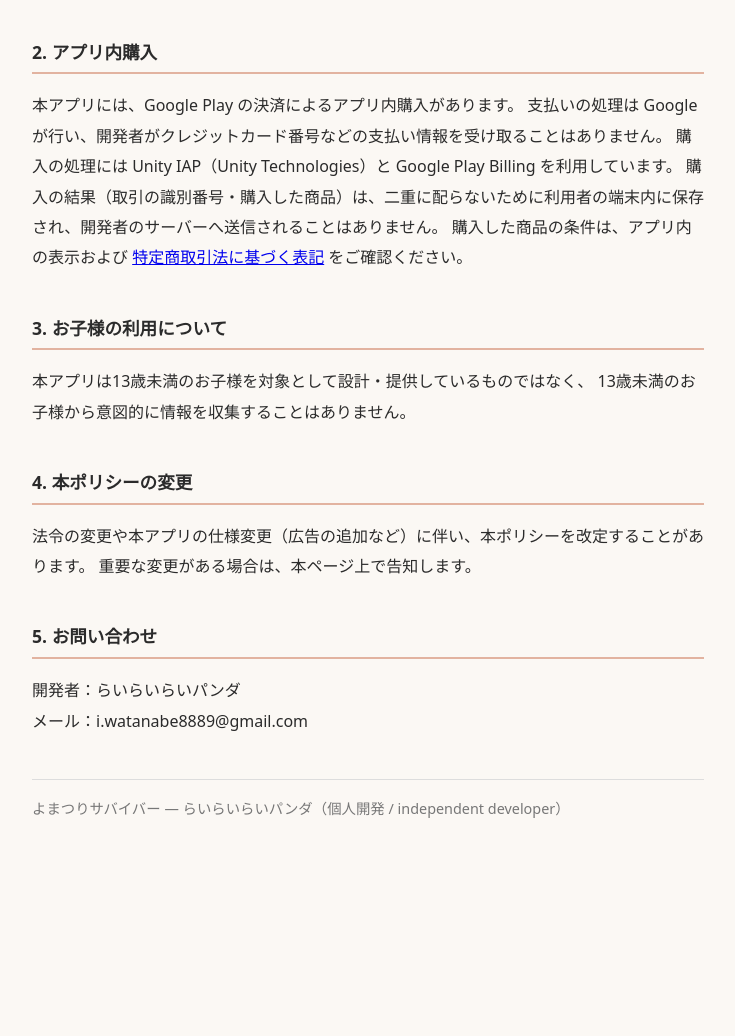
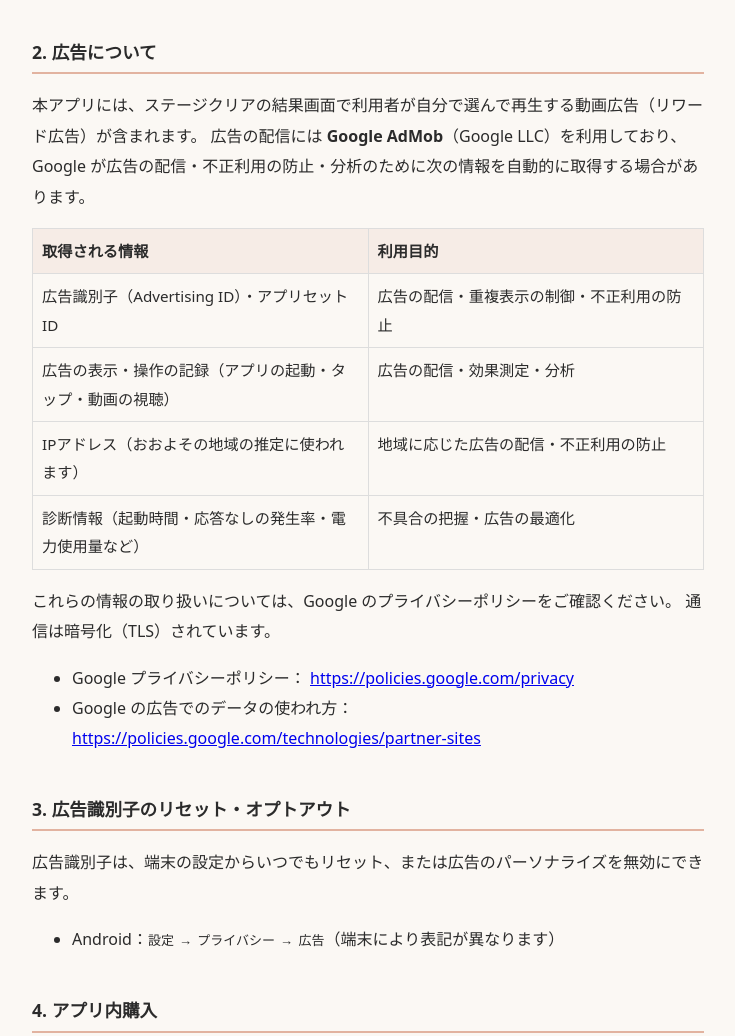
Before and after one commit to asobi-code/asobi-privacy, a plain HTML site: page van/index.html in a window 1280 px wide. Shown: the part 634-1670 px from the top of the page, without its empty margins (272-1007 px from the left). Before the commit the page ends 1520 px from the top, so only its background shows below. Drawn offline with Linux system fonts and the light colour scheme.

Commit message:
van（よまつりサバイバー）のプライバシーポリシーに広告（AdMob）の節を追加

```diff
--- a/van/index.html
+++ b/van/index.html
@@ -44,22 +44,56 @@ Android アプリ「よまつりサバイバー」（パッケージ名：com.iw
 すべて利用者の端末内にのみ保存され、開発者のサーバーに送信されることはありません。
 そのため、端末を変更した場合や本アプリを削除した場合、保存されたデータは復元できません。</p>
 
-<h2>2. アプリ内購入</h2>
+<h2>2. 広告について</h2>
+<p>
+本アプリには、ステージクリアの結果画面で利用者が自分で選んで再生する動画広告（リワード広告）が含まれます。
+広告の配信には <strong>Google AdMob</strong>（Google LLC）を利用しており、
+Google が広告の配信・不正利用の防止・分析のために次の情報を自動的に取得する場合があります。
+</p>
+
+<table>
+  <tr><th>取得される情報</th><th>利用目的</th></tr>
+  <tr><td>広告識別子（Advertising ID）・アプリセットID</td><td>広告の配信・重複表示の制御・不正利用の防止</td></tr>
+  <tr><td>広告の表示・操作の記録（アプリの起動・タップ・動画の視聴）</td><td>広告の配信・効果測定・分析</td></tr>
+  <tr><td>IPアドレス（おおよその地域の推定に使われます）</td><td>地域に応じた広告の配信・不正利用の防止</td></tr>
+  <tr><td>診断情報（起動時間・応答なしの発生率・電力使用量など）</td><td>不具合の把握・広告の最適化</td></tr>
+</table>
+
+<p>
+これらの情報の取り扱いについては、Google のプライバシーポリシーをご確認ください。
+通信は暗号化（TLS）されています。
+</p>
+<ul>
+  <li>Google プライバシーポリシー：
+      <a href="https://policies.google.com/privacy">https://policies.google.com/privacy</a></li>
+  <li>Google の広告でのデータの使われ方：
+      <a href="https://policies.google.com/technologies/partner-sites">https://policies.google.com/technologies/partner-sites</a></li>
+</ul>
+
+<h2>3. 広告識別子のリセット・オプトアウト</h2>
+<p>
+広告識別子は、端末の設定からいつでもリセット、または広告のパーソナライズを無効にできます。
+</p>
+<ul>
+  <li>Android：<code>設定 → プライバシー → 広告</code>（端末により表記が異なります）</li>
+</ul>
+
+<h2>4. アプリ内購入</h2>
 <p>本アプリには、Google Play の決済によるアプリ内購入があります。
 支払いの処理は Google が行い、開発者がクレジットカード番号などの支払い情報を受け取ることはありません。
 購入の処理には Unity IAP（Unity Technologies）と Google Play Billing を利用しています。
 購入の結果（取引の識別番号・購入した商品）は、二重に配らないために利用者の端末内に保存され、開発者のサーバーへ送信されることはありません。
 購入した商品の条件は、アプリ内の表示および <a href="tokusho.html">特定商取引法に基づく表記</a> をご確認ください。</p>
 
-<h2>3. お子様の利用について</h2>
+<h2>5. お子様の利用について</h2>
 <p>本アプリは13歳未満のお子様を対象として設計・提供しているものではなく、
 13歳未満のお子様から意図的に情報を収集することはありません。</p>
 
-<h2>4. 本ポリシーの変更</h2>
-<p>法令の変更や本アプリの仕様変更（広告の追加など）に伴い、本ポリシーを改定することがあります。
+<h2>6. 本ポリシーの変更</h2>
+<p>法令の変更や本アプリの仕様変更に伴い、本ポリシーを改定することがあります。
 重要な変更がある場合は、本ページ上で告知します。</p>
 
-<h2>5. お問い合わせ</h2>
+<h2>7. お問い合わせ</h2>
 <p>開発者：らいらいらいパンダ<br>メール：i.watanabe8889@gmail.com</p>
 
 <footer>よまつりサバイバー — らいらいらいパンダ（個人開発 / independent developer）</footer>
```
